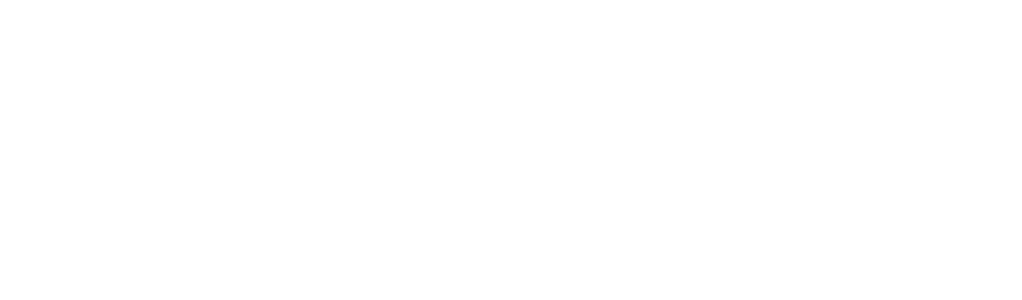
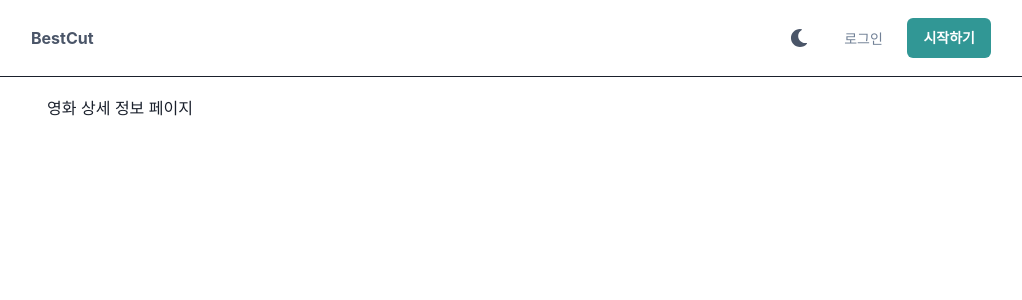
Before and after one commit to kmww/MovieScene, a React (Create React App) app in the folder project/front/: page /film/1 in a window 1280 px wide. Before the commit this address had no page. Shown: the top 300 px of the page, without its empty margins (129-1151 px from the left). Built offline with nearby package versions, Linux system fonts and the light colour scheme.

Commit message:
feat: 영화 상세 정보 기본구성

```diff
--- a/project/front/src/App.tsx
+++ b/project/front/src/App.tsx
@@ -3,6 +3,7 @@
 import { createApolloClient } from './apollo/createApolloClient';
 import { BrowserRouter, Route, Routes } from 'react-router-dom';
 import MainPage from './pages/main';
+import FilmDetail from './pages/filmDetail';
 
 const apolloClient = createApolloClient();
 
@@ -12,6 +13,7 @@
       <BrowserRouter>
         <Routes>
           <Route path="/" element={<MainPage />} />
+          <Route path="/film/:filmId" element={<FilmDetail />} />
         </Routes>
       </BrowserRouter>
     </ChakraProvider>
--- /dev/null
+++ b/project/front/src/pages/filmDetail.tsx
@@ -0,0 +1,8 @@
+import { ReactElement } from 'react';
+import CommonLayout from '../components/CommonLayout';
+
+const FilmDetail = (): ReactElement => {
+  return <CommonLayout>영화 상세 정보 페이지</CommonLayout>;
+};
+
+export default FilmDetail;
--- a/project/front/src/pages/main.tsx
+++ b/project/front/src/pages/main.tsx
@@ -1,8 +1,9 @@
 import { Heading } from '@chakra-ui/react';
 import FilmList from '../components/film/FilmList';
 import CommonLayout from '../components/CommonLayout';
+import { ReactElement } from 'react';
 
-const MainPage = () => {
+const MainPage = (): ReactElement => {
   return (
     <CommonLayout>
       <Heading size="lg">최고의 장면을 찾아보세요</Heading>
```
